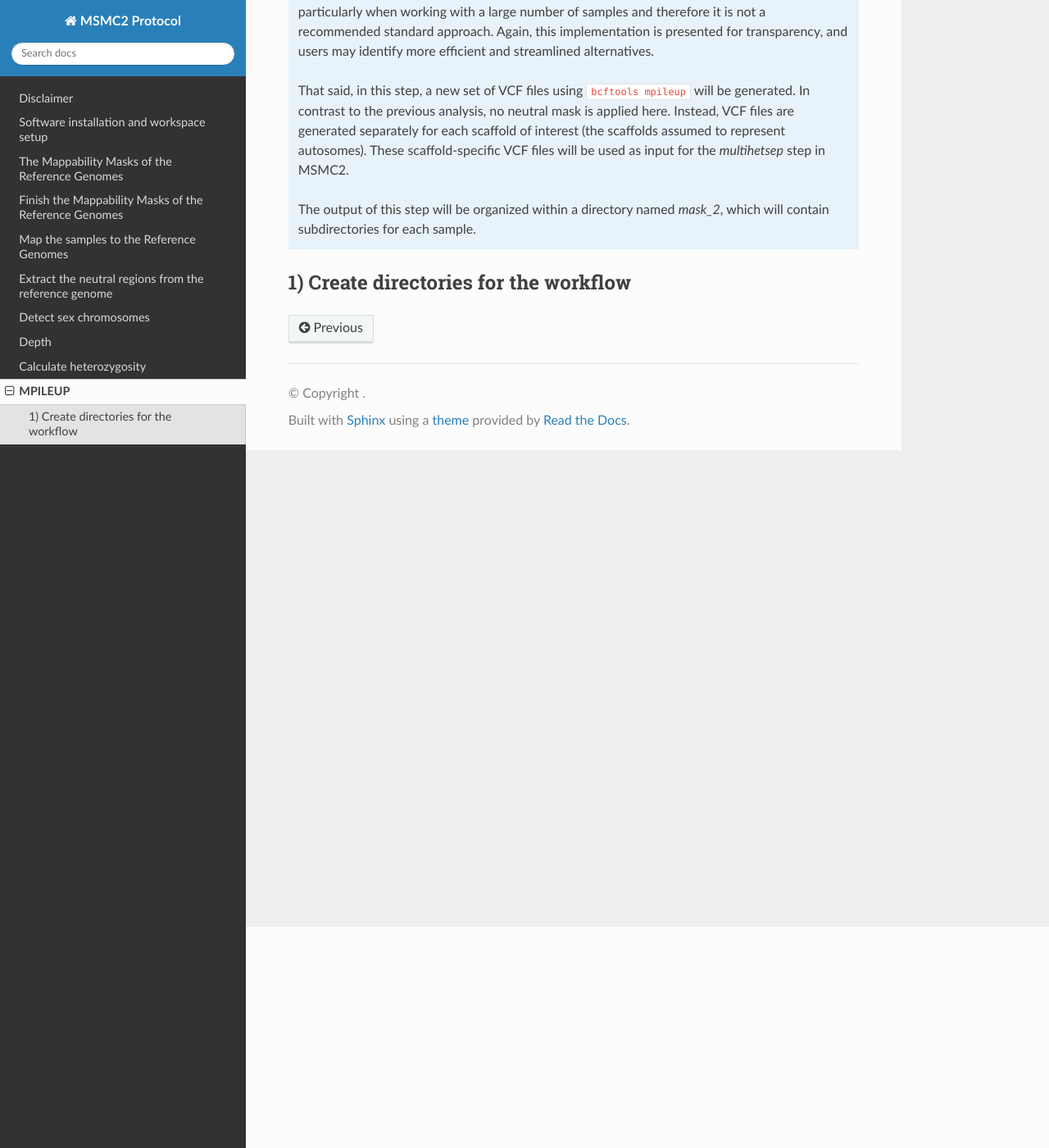
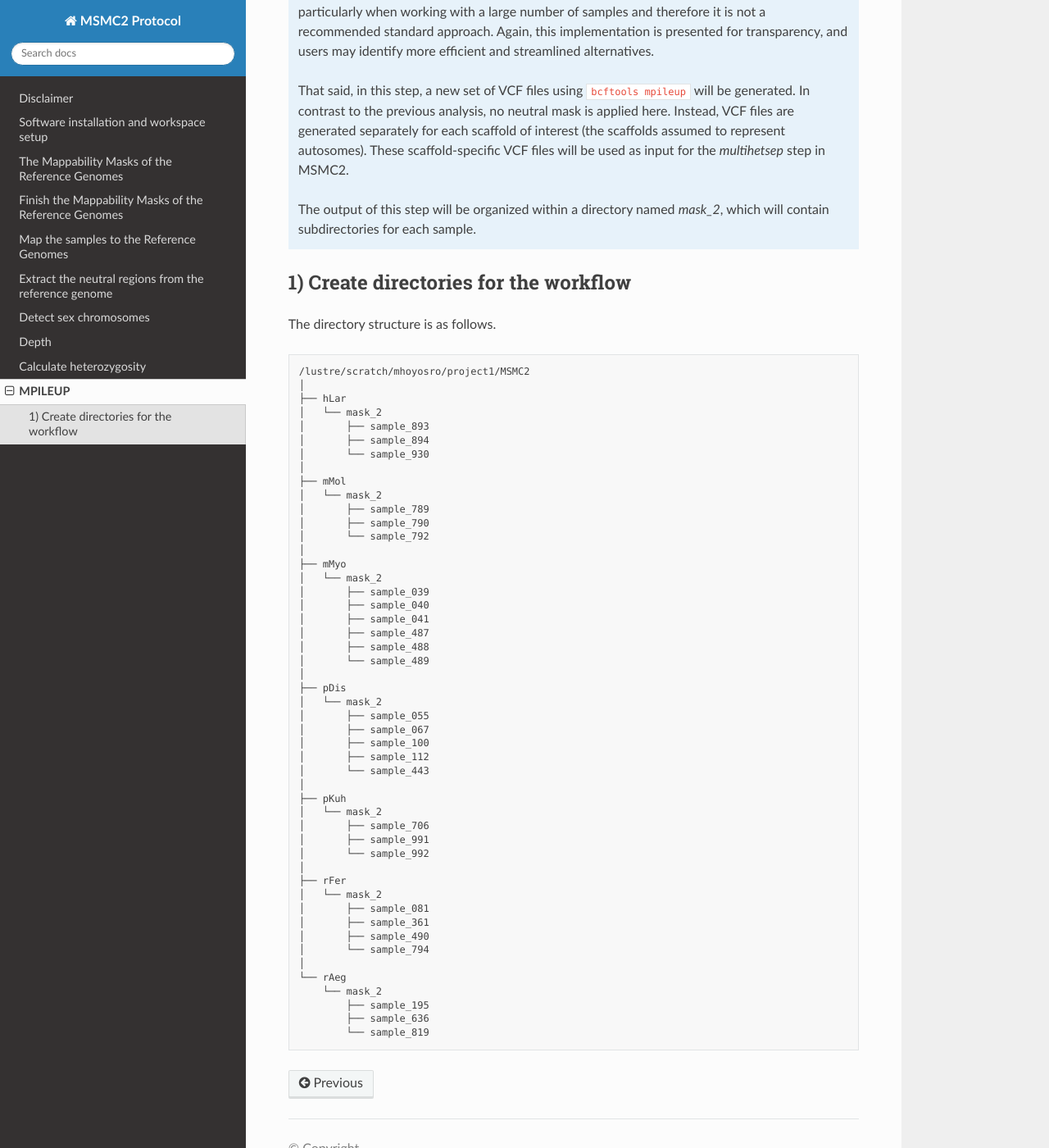
Before and after one commit to hoyosmanuel/MSMC2-Protocol, a Sphinx documentation site: the page built from docs/source/09_Data_Processing_8.rst, in a window 1280 px wide and 1400 px high, scrolled down 270 px. Shown: the whole window at 82% size. Built offline with Sphinx 7.4.7 and the Read the Docs theme 3.1.0, drawn with Linux system fonts in a browser that asks for light colours.

Commit message:
Update 09_Data_Processing_8.rst

```diff
--- a/docs/source/09_Data_Processing_8.rst
+++ b/docs/source/09_Data_Processing_8.rst
@@ -11,3 +11,57 @@ MPILEUP
 
 1) Create directories for the workflow
 --------------------------------------
+
+The directory structure is as follows.
+
+.. code-block:: bash
+
+   /lustre/scratch/mhoyosro/project1/MSMC2
+   │
+   ├── hLar
+   │   └── mask_2
+   │       ├── sample_893
+   │       ├── sample_894
+   │       └── sample_930
+   │
+   ├── mMol
+   │   └── mask_2
+   │       ├── sample_789
+   │       ├── sample_790
+   │       └── sample_792
+   │
+   ├── mMyo
+   │   └── mask_2
+   │       ├── sample_039
+   │       ├── sample_040
+   │       ├── sample_041
+   │       ├── sample_487
+   │       ├── sample_488
+   │       └── sample_489
+   │
+   ├── pDis
+   │   └── mask_2
+   │       ├── sample_055
+   │       ├── sample_067
+   │       ├── sample_100
+   │       ├── sample_112
+   │       └── sample_443
+   │
+   ├── pKuh
+   │   └── mask_2
+   │       ├── sample_706
+   │       ├── sample_991
+   │       └── sample_992
+   │
+   ├── rFer
+   │   └── mask_2
+   │       ├── sample_081
+   │       ├── sample_361
+   │       ├── sample_490
+   │       └── sample_794
+   │
+   └── rAeg
+       └── mask_2
+           ├── sample_195
+           ├── sample_636
+           └── sample_819
```
